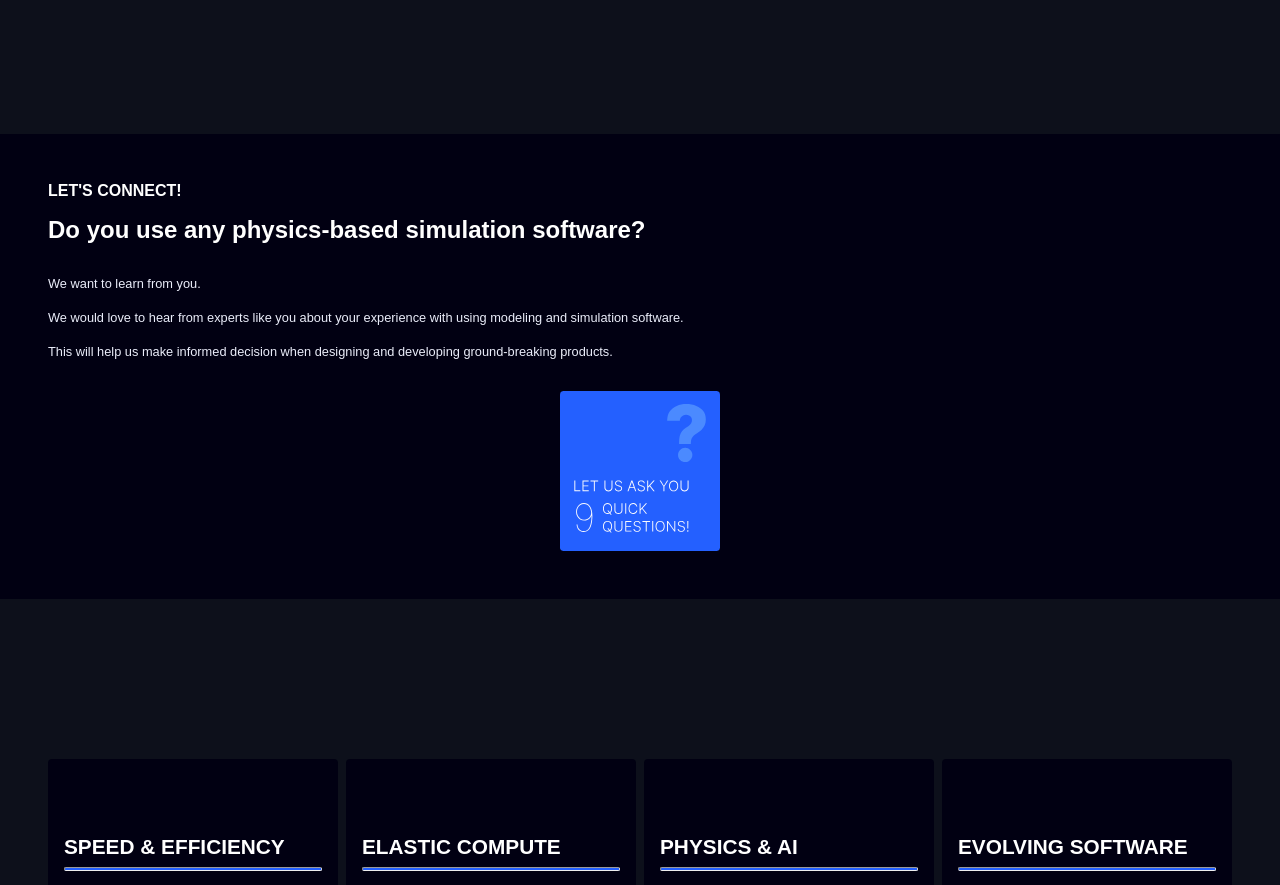
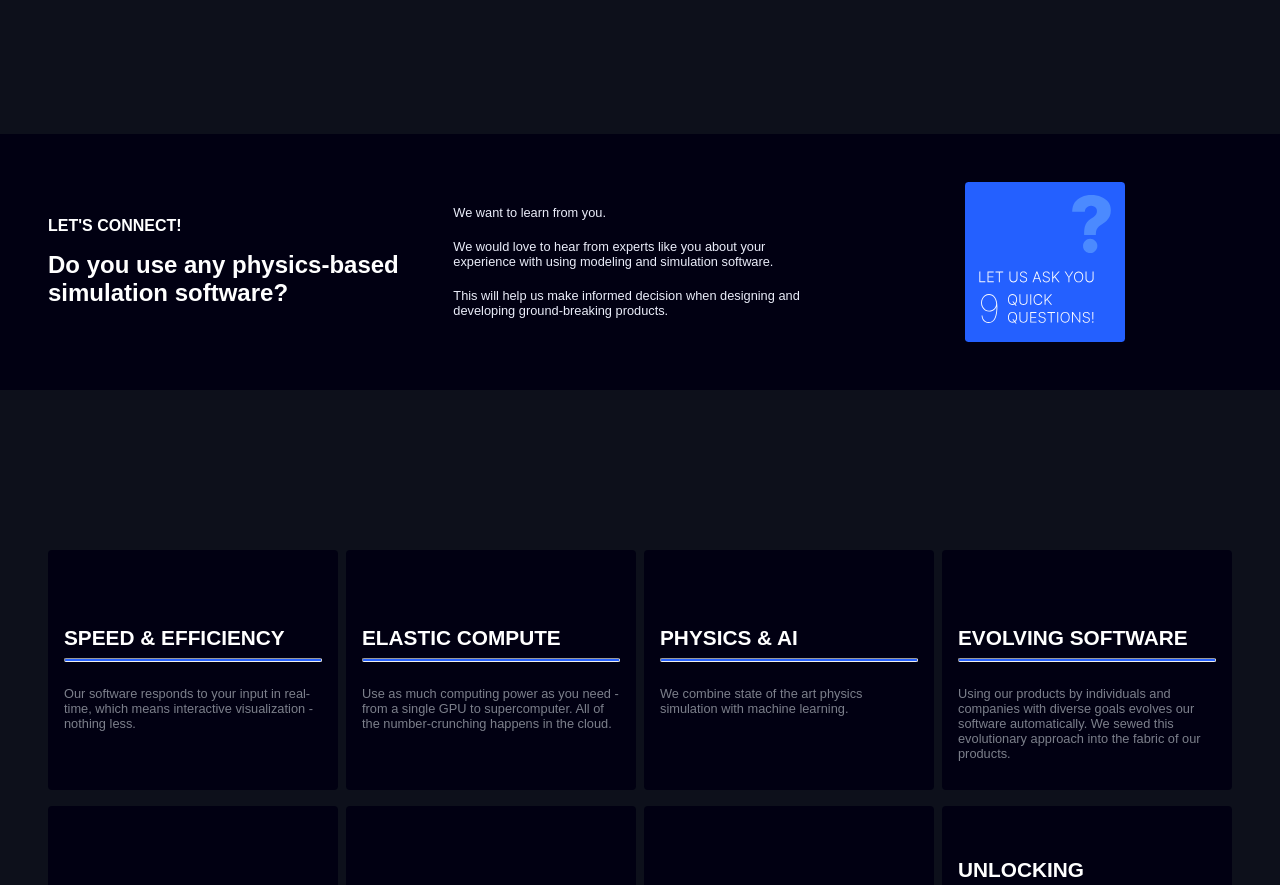
Before and after one commit to DimensionLab/web, a Next.js app: page / in a window 1280 px wide. Shown: the part 1360-2245 px from the top of the page. Built offline with nearby package versions, Linux system fonts and the light colour scheme.

Commit message:
feat: when large screen make 'connect with us' section into columns

```diff
--- a/src/components/homepage/mainContent/ConnectWithUs.tsx
+++ b/src/components/homepage/mainContent/ConnectWithUs.tsx
@@ -44,6 +44,10 @@ const ConnectWithUsWrapper = styled.section`
     width: 100%;
     flex-direction: column;
     gap: 1.2rem;
+
+    @media (min-width: 900px) {
+      justify-content: center;
+    }
   }
 
   .ask-questions{
@@ -51,6 +55,10 @@ const ConnectWithUsWrapper = styled.section`
     width: 10rem;
     justify-self: center;
     align-self: center;
+  }
+
+  @media (min-width: 900px) {
+    grid-template-columns: repeat(3, 1fr);
   }
 `;
 
```
